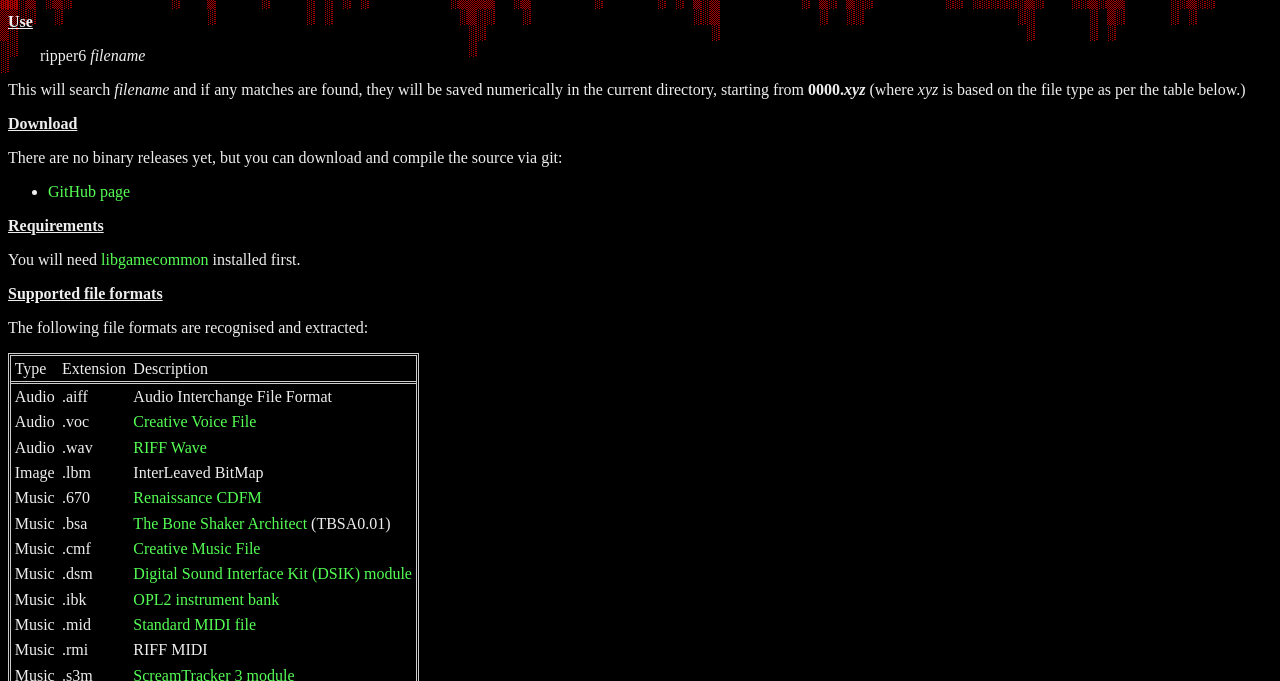
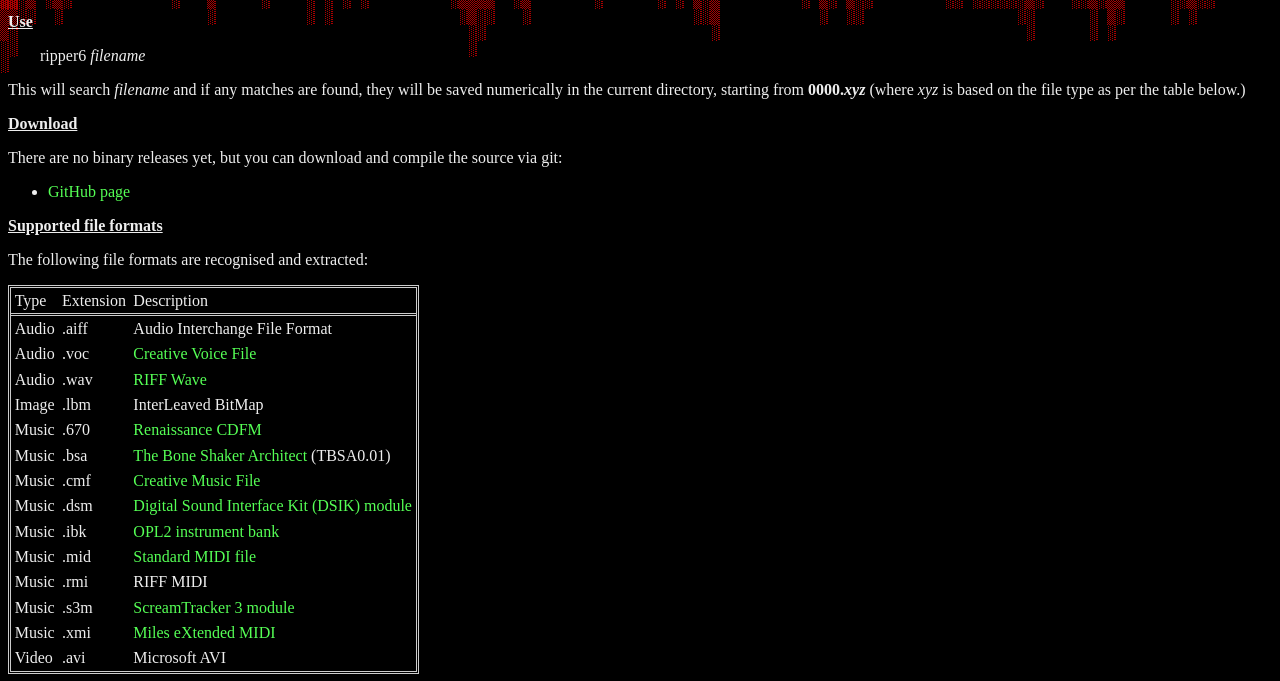
Before and after one commit to Malvineous/ripper6, a plain HTML site: page index.html in a window 1280 px wide. Shown: the part 119-800 px from the top of the page. Drawn offline with Linux system fonts and the light colour scheme.

Commit message:
Remove libgamecommon requirement

```diff
--- a/index.html
+++ b/index.html
@@ -132,13 +132,6 @@ function stalac(tm)
 	<li><a href="http://github.com/Malvineous/ripper6">GitHub page</a></li>
 </ul>
 
-<h2>Requirements</h2>
-
-<p>
-	You will need <a href="http://www.shikadi.net/camoto">libgamecommon</a>
-	installed first.
-</p>
-
 <h2>Supported file formats</h2>
 
 <p>
```
